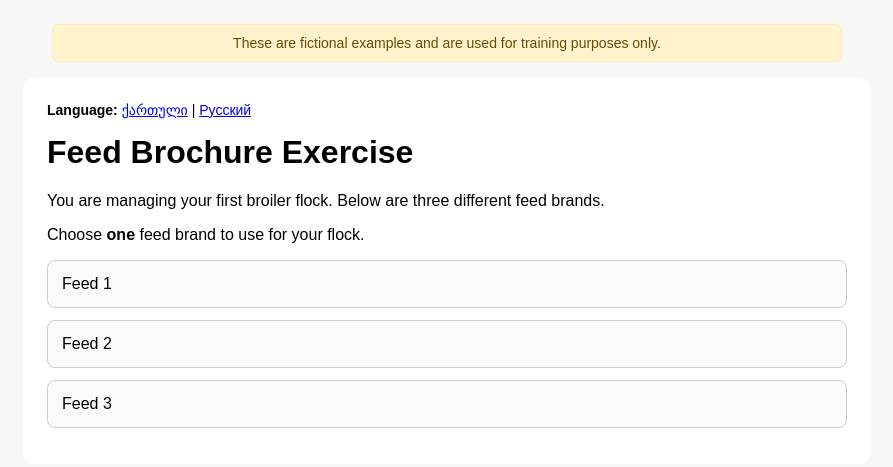
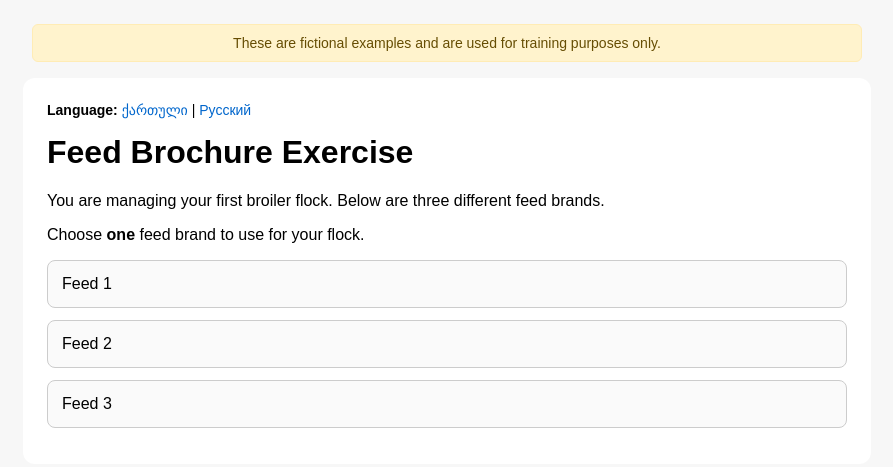
Before and after one commit to OasisAgroKakheti/feed-brochure-training, a plain HTML site: page index.html in a window 1280 px wide. Shown: the whole page, without its empty margins (193-1086 px from the left). Drawn offline with Linux system fonts and the light colour scheme.

Commit message:
Update index.html

```diff
--- a/index.html
+++ b/index.html
@@ -2,9 +2,10 @@
 <html lang="en">
 <head>
   <meta charset="utf-8">
-  <title>Feed Selection</title>
+  <title>Feed Brochure Exercise</title>
   <meta name="viewport" content="width=device-width, initial-scale=1">
   <style>
+    /* ===== Shared Training Disclaimer ===== */
     .disclaimer {
       background: #fff3cd;
       color: #664d03;
@@ -13,10 +14,9 @@
       margin: 0 auto 16px auto;
       border-radius: 6px;
       font-size: 14px;
-  max-width: 760px; /* match your card width */
+      max-width: 800px;
       text-align: center;
     }
-
 
     body { font-family: Arial, sans-serif; background:#f7f7f7; margin:0; padding:24px; }
     .card { max-width: 800px; margin:auto; background:#fff; padding:24px; border-radius:12px; }
@@ -32,9 +32,11 @@
       color:#000;
       background:#fafafa;
     }
+    a { color:#0066cc; text-decoration:none; }
   </style>
 </head>
 <body>
+
   <div class="disclaimer">
     These are fictional examples and are used for training purposes only.
   </div>
@@ -61,5 +63,6 @@
       <a href="brands/feed-3/en.html">Feed 3</a>
     </div>
   </div>
+
 </body>
 </html>
```
Lines whose indentation alone changed are shown as unchanged.
